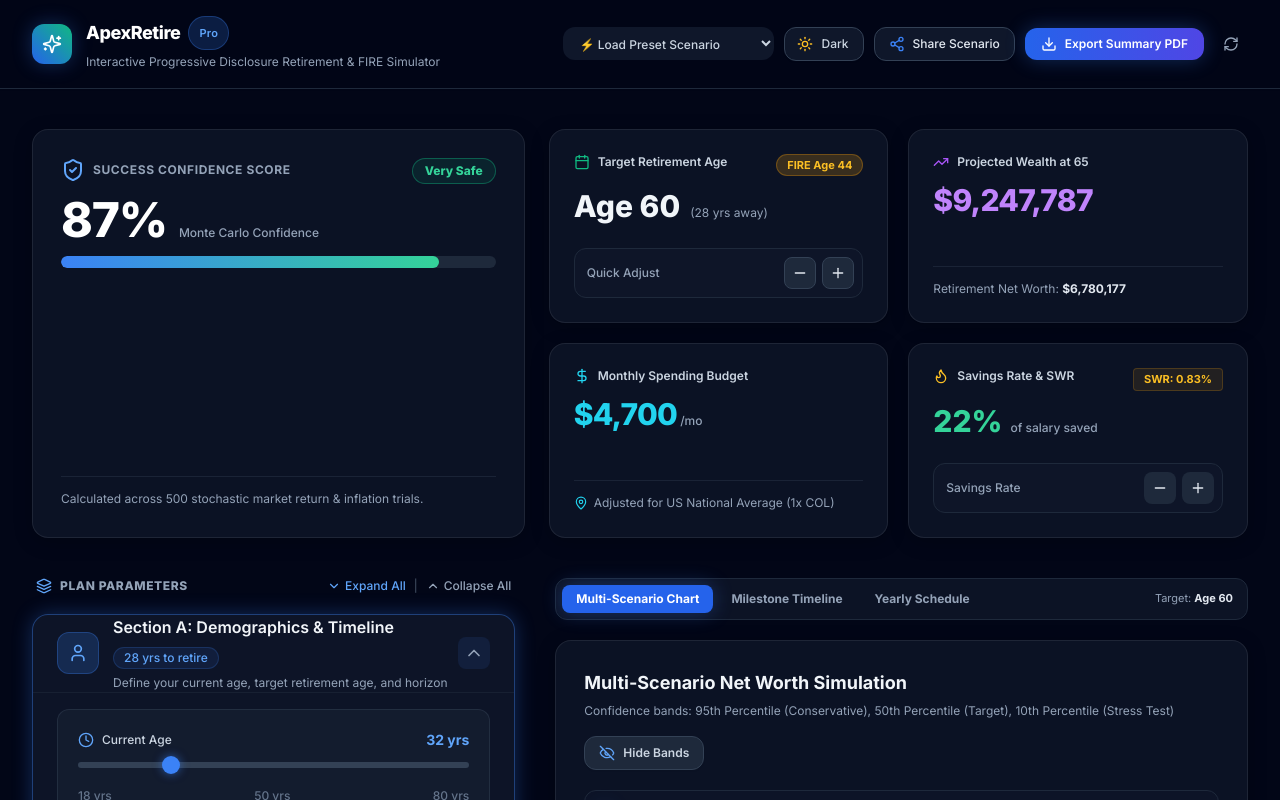
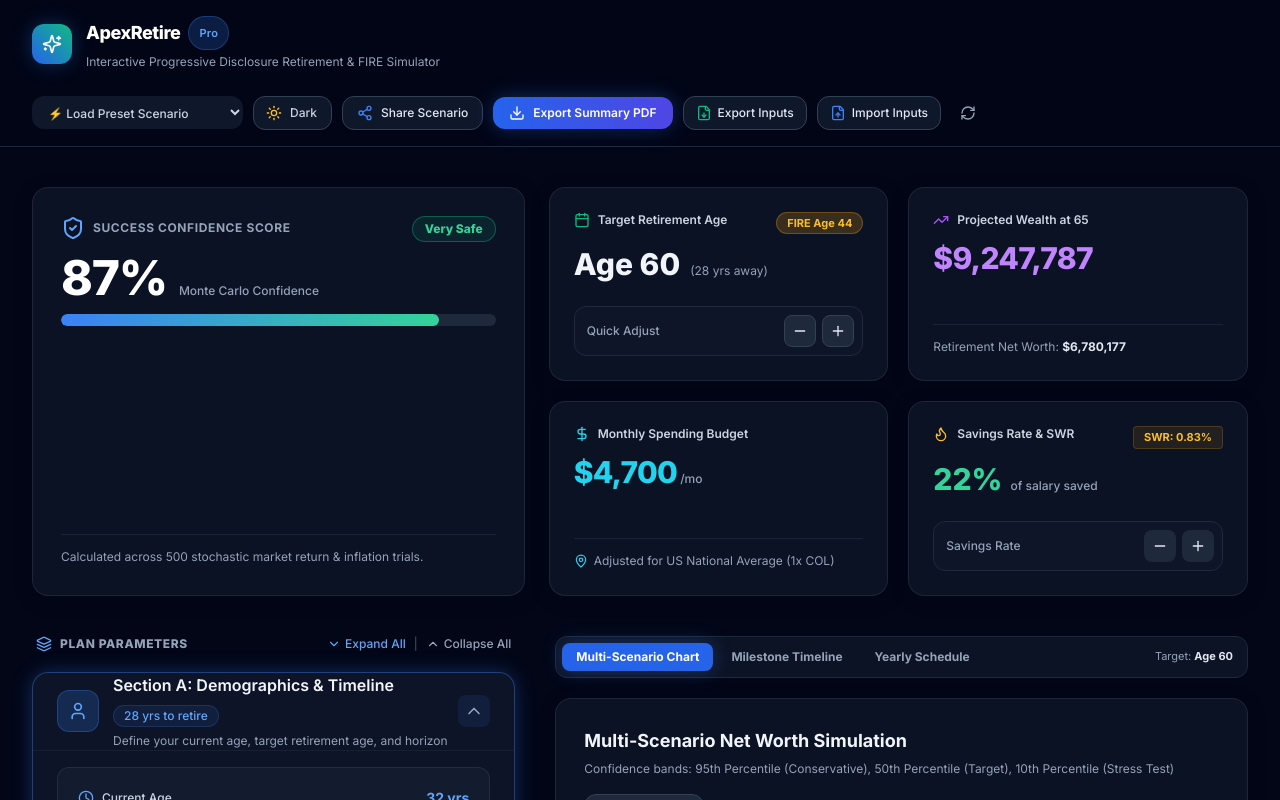
Before and after one commit to misterpear0904/retirement-calculator, a React (Vite) app: page / in a window 1280 px wide. Shown: the top 800 px of the page. Built offline with nearby package versions, Linux system fonts and the light colour scheme.

Commit message:
add in export and import feature

```diff
--- a/src/App.tsx
+++ b/src/App.tsx
@@ -3,6 +3,7 @@ import { RetirementState, SimulationResult } from './types/retirement';
 import { runRetirementSimulation } from './utils/calculatorEngine';
 import { decodeStateFromUrl } from './utils/urlEncoder';
 import { exportToPdf } from './utils/pdfExport';
+import { exportStateToFile, importStateFromFile } from './utils/fileExportImport';
 
 import { Header } from './components/Header';
 import { Toast } from './components/Toast';
@@ -150,6 +151,29 @@ export function App() {
     await exportToPdf('dashboard-export-container', state, simulationResult);
   };
 
+  const handleExportInputs = () => {
+    try {
+      exportStateToFile(state);
+      setToastMessage('Exported all inputs to encoded scenario file!');
+    } catch (err) {
+      setToastMessage('Failed to export inputs file.');
+    }
+  };
+
+  const handleImportInputs = async (e: React.ChangeEvent<HTMLInputElement>) => {
+    const file = e.target.files?.[0];
+    if (!file) return;
+    try {
+      const importedData = await importStateFromFile(file);
+      setState((prev) => ({ ...prev, ...importedData }));
+      setToastMessage('Successfully imported inputs from file!');
+    } catch (err: any) {
+      setToastMessage(err.message || 'Error reading import file.');
+    }
+    // Reset file input value so re-importing same file works
+    e.target.value = '';
+  };
+
   const handleLoadPreset = (presetName: string) => {
     if (presetName === 'tech_worker_sf') {
       setState({
@@ -200,6 +224,8 @@ export function App() {
       <Header
         state={state}
         onExportPdf={handleExportPdf}
+        onExportInputs={handleExportInputs}
+        onImportInputs={handleImportInputs}
         onLoadPreset={handleLoadPreset}
         onResetDefault={() => setState(DEFAULT_STATE)}
         onTriggerToast={(msg) => setToastMessage(msg)}
--- a/src/components/Header.tsx
+++ b/src/components/Header.tsx
@@ -1,10 +1,12 @@
 import React, { useState } from 'react';
-import { Download, Share2, Sparkles, Check, RefreshCw, Sun, Moon } from 'lucide-react';
+import { Download, Share2, Sparkles, Check, RefreshCw, Sun, Moon, FileDown, FileUp } from 'lucide-react';
 import { RetirementState } from '../types/retirement';
 import { encodeStateToUrl } from '../utils/urlEncoder';
 
 interface Props {
   onExportPdf: () => void;
+  onExportInputs: () => void;
+  onImportInputs: (e: React.ChangeEvent<HTMLInputElement>) => void;
   onLoadPreset: (presetName: string) => void;
   onResetDefault: () => void;
   state: RetirementState;
@@ -15,6 +17,8 @@ interface Props {
 
 export const Header: React.FC<Props> = ({
   onExportPdf,
+  onExportInputs,
+  onImportInputs,
   onLoadPreset,
   onResetDefault,
   state,
@@ -108,6 +112,31 @@ export const Header: React.FC<Props> = ({
             <span>Export Summary PDF</span>
           </button>
 
+          {/* Import / Export Inputs Dropdown or Buttons */}
+          <button
+            type="button"
+            onClick={onExportInputs}
+            className="flex items-center gap-1.5 px-3 py-2 rounded-xl dark:bg-slate-900 bg-slate-100 dark:text-slate-200 text-slate-700 font-medium border dark:border-slate-700 border-slate-300 hover:border-blue-500 transition-colors shadow-sm"
+            title="Export all inputs to file"
+          >
+            <FileDown className="w-4 h-4 text-emerald-500 shrink-0" />
+            <span>Export Inputs</span>
+          </button>
+
+          <label
+            className="flex items-center gap-1.5 px-3 py-2 rounded-xl dark:bg-slate-900 bg-slate-100 dark:text-slate-200 text-slate-700 font-medium border dark:border-slate-700 border-slate-300 hover:border-blue-500 transition-colors shadow-sm cursor-pointer"
+            title="Import inputs from file"
+          >
+            <FileUp className="w-4 h-4 text-blue-500 shrink-0" />
+            <span>Import Inputs</span>
+            <input
+              type="file"
+              accept=".retire,.json,.txt"
+              className="hidden"
+              onChange={onImportInputs}
+            />
+          </label>
+
           {/* Reset Defaults */}
           <button
             type="button"
--- /dev/null
+++ b/src/utils/fileExportImport.ts
@@ -0,0 +1,63 @@
+import { RetirementState } from '../types/retirement';
+
+/**
+ * Exports state object as a downloaded encoded file (.retire / .json) or text string.
+ */
+export function exportStateToFile(state: RetirementState, filename = 'retirement-inputs.retire') {
+  try {
+    const jsonStr = JSON.stringify(state, null, 2);
+    // Base64 encode string to make it encoded/non-human-readable if desired
+    const encodedData = btoa(encodeURIComponent(jsonStr));
+
+    const blob = new Blob([encodedData], { type: 'application/octet-stream' });
+    const url = URL.createObjectURL(blob);
+    const link = document.createElement('a');
+    link.href = url;
+    link.download = filename;
+    document.body.appendChild(link);
+    link.click();
+    document.body.removeChild(link);
+    URL.revokeObjectURL(url);
+  } catch (err) {
+    console.error('Error exporting state file:', err);
+    throw err;
+  }
+}
+
+/**
+ * Imports state from an encoded file or string.
+ */
+export function importStateFromFile(file: File): Promise<Partial<RetirementState>> {
+  return new Promise((resolve, reject) => {
+    const reader = new FileReader();
+    reader.onload = (e) => {
+      try {
+        const text = e.target?.result as string;
+        if (!text) {
+          throw new Error('File is empty');
+        }
+        let parsedData: Partial<RetirementState>;
+
+        // Attempt decoding base64 first (non-human-readable format)
+        try {
+          const jsonStr = decodeURIComponent(atob(text.trim()));
+          parsedData = JSON.parse(jsonStr);
+        } catch {
+          // Fallback to direct JSON parse if user imports raw JSON
+          parsedData = JSON.parse(text);
+        }
+
+        if (typeof parsedData !== 'object' || parsedData === null) {
+          throw new Error('Invalid state file content');
+        }
+
+        resolve(parsedData);
+      } catch (err) {
+        console.error('Error parsing imported state file:', err);
+        reject(new Error('Failed to parse file. Please ensure it is a valid backup file.'));
+      }
+    };
+    reader.onerror = () => reject(new Error('Failed to read file.'));
+    reader.readAsText(file);
+  });
+}
```
